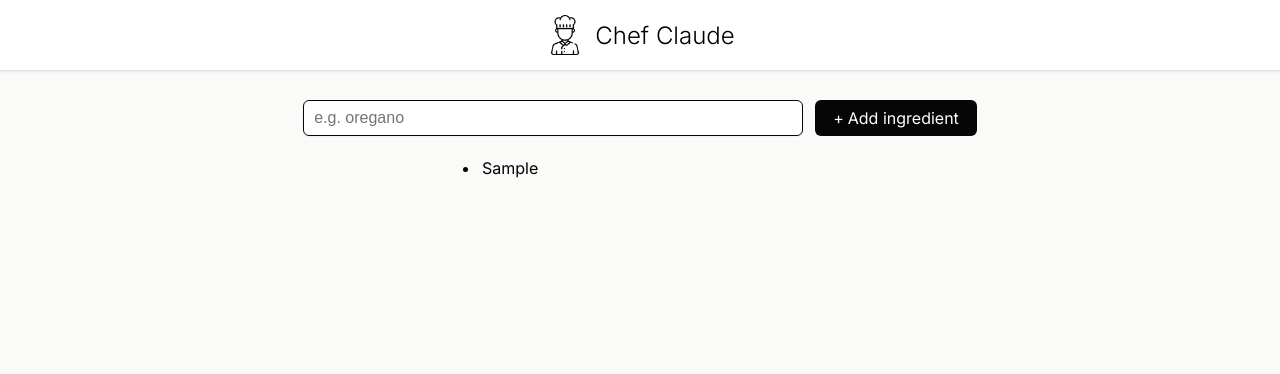
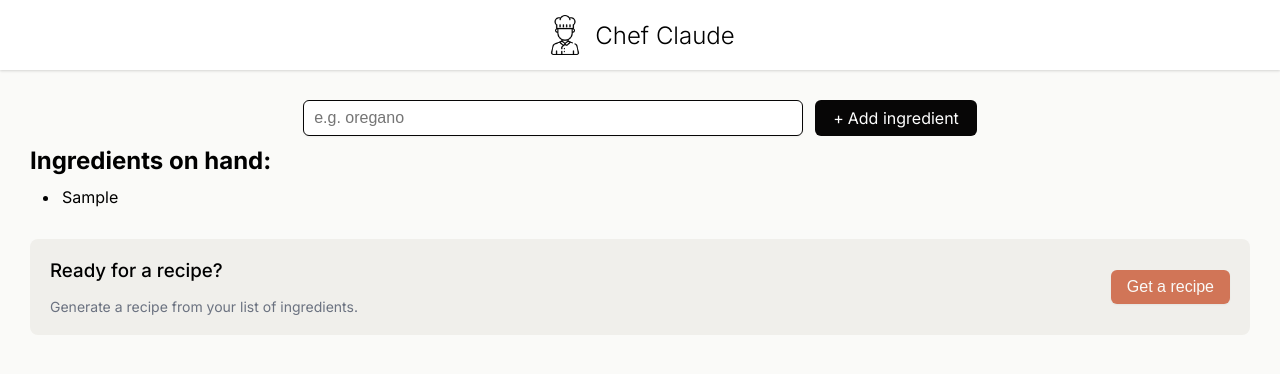
Before and after one commit to manjunathk25/chef-claude, a React (Vite) app: page / in a window 1280 px wide. Both pictures are taken after typing "Sample" into the empty fields and a click on the button "Add ingredient". Shown: the top 374 px of the page. Built offline with nearby package versions, Linux system fonts and the light colour scheme.

Commit message:
conditional rendering on adding ingredients

```diff
--- a/src/components/Main.jsx
+++ b/src/components/Main.jsx
@@ -18,9 +18,19 @@
                 <input type="text" name="ingredient" aria-label="add ingredient" placeholder="e.g. oregano" />
                 <button>Add ingredient</button>
             </form>
-            <ul className="ingredients-list">
-                {ingredientListElements}
-            </ul>
+            {ingredients.length > 0 &&
+                <section>
+                    <h2 className="ingredients-heading">Ingredients on hand:</h2>
+                    <ul className="ingredients-list">{ingredientListElements}</ul>
+                    <div className="get-recipe-container">
+                        <div>
+                            <h3>Ready for a recipe?</h3>
+                            <p>Generate a recipe from your list of ingredients.</p>
+                        </div>
+                        <button>Get a recipe</button>
+                    </div>
+                </section>
+            }
         </main>
     )
 }
--- a/src/index.css
+++ b/src/index.css
@@ -66,9 +66,39 @@
 .ingredients-list{
     display: flex;
     flex-direction: column;
-    padding: 20px 450px;
 }
 .ingredients-list > li{
     font-size: 1rem;
     padding: 2px;
+    margin-left: 30px;
 }
+.ingredients-heading{
+    margin: 10px 0;
+}
+.get-recipe-container{
+    display: flex;
+    align-items: center;
+    justify-content: space-between;
+    background: #F0EFEB;
+    padding: 20px;
+    border-radius: 8px;
+    margin-top: 30px;
+}
+.get-recipe-container h3{
+    font-weight: 500;
+    margin-bottom: 16px;
+}
+.get-recipe-container p{
+    font-size: 0.875rem;
+    color: #6B7280;
+}
+.get-recipe-container button{
+    border: none;
+    border-radius: 6px;
+    background: #D17557;
+    box-shadow: 0px 1px 2px 0px rgba(0, 0, 0, 0.05);
+    color: #FAFAF8;
+    padding: 8px 16px;
+    font-size: 1rem;
+    cursor: pointer;
+}
```
